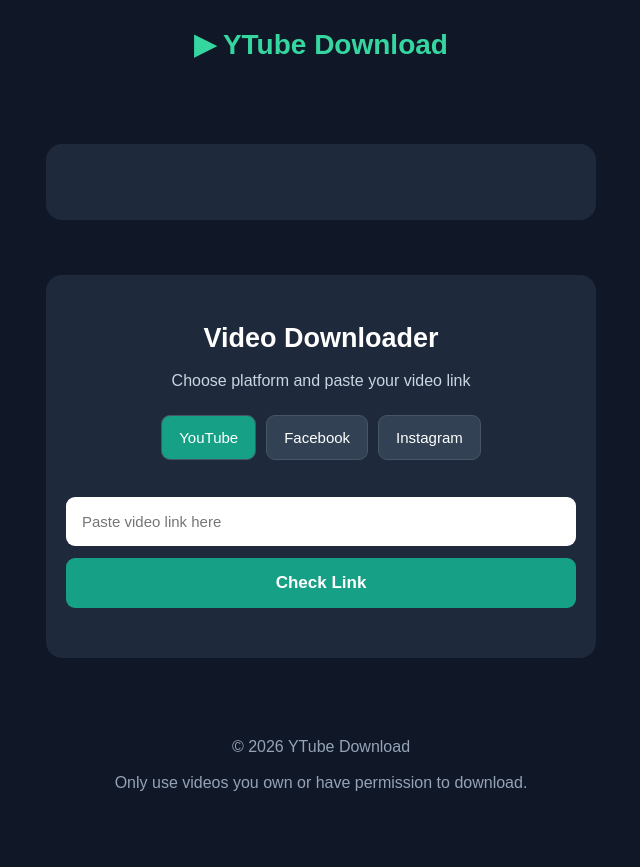
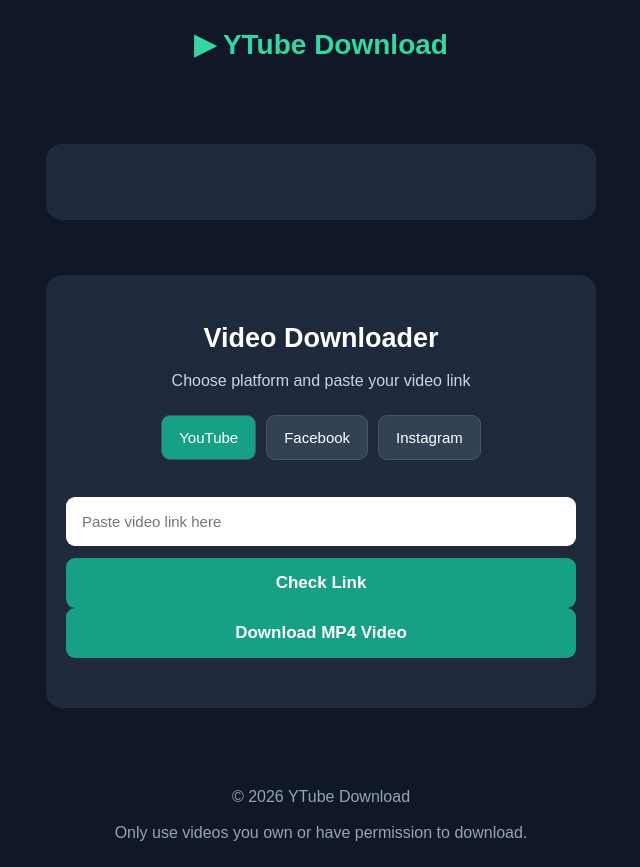
Before and after one commit to ytube155/YTube-download, a plain HTML site: page index.html in a window 1280 px wide. Shown: the whole page, without its empty margins (319-959 px from the left). Before the commit the page ends 817 px from the top, so only its background shows below. Drawn offline with Linux system fonts and the light colour scheme.

Commit message:
Add button to download MP4 video

```diff
--- a/index.html
+++ b/index.html
@@ -102,6 +102,9 @@ placeholder="Paste video link here">
 <button class="mainbtn" onclick="checkLink()">
 Check Link
 </button>
+  <button class="mainbtn" onclick="downloadVideo()">
+Download MP4 Video
+</button>
 
 <div id="message"></div>
 </div>
```
